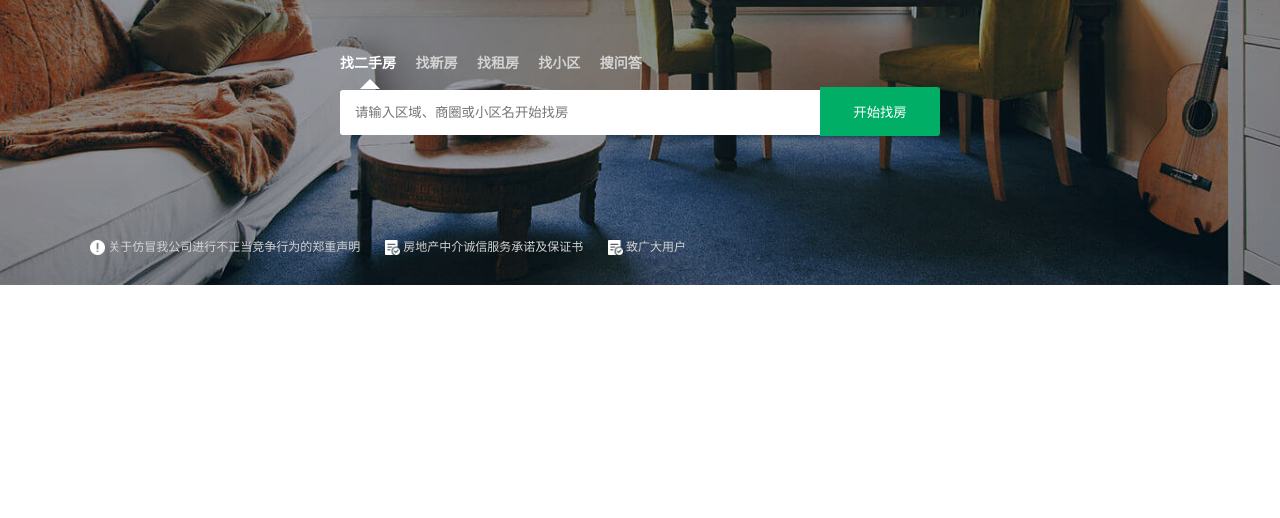
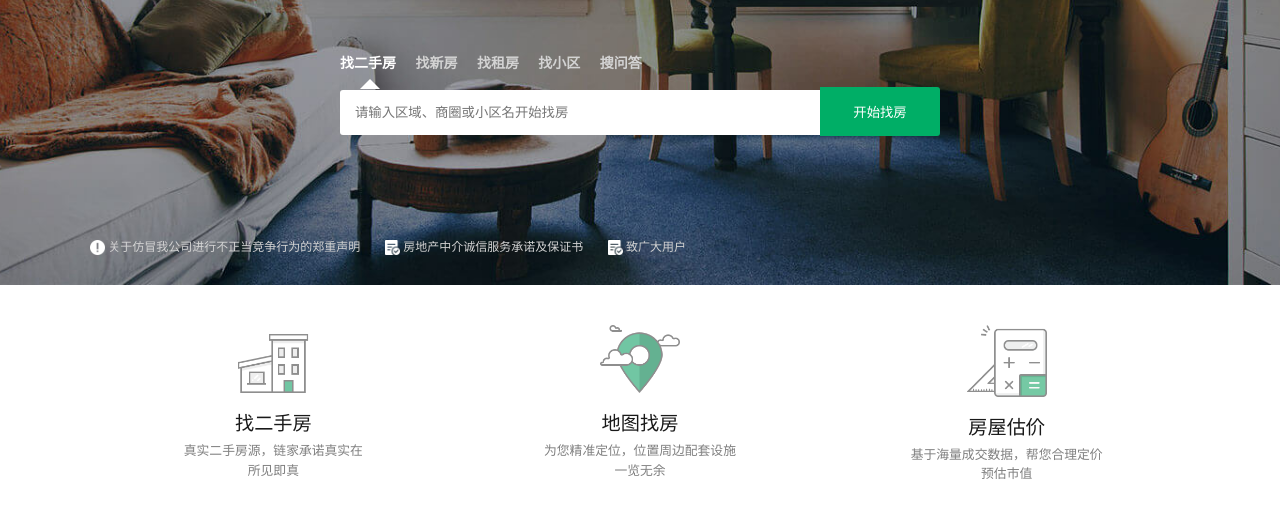
Before and after one commit to maoyuanasd/biao-class-1, a plain HTML site: page practice/023-css-lianjia/index.html in a window 1280 px wide. Shown: the part 316-834 px from the top of the page. Before the commit the page ends 800 px from the top, so only its background shows below. Drawn offline with Linux system fonts and the light colour scheme.

Commit message:
update main support

```diff
--- a/practice/023-css-lianjia/index.html
+++ b/practice/023-css-lianjia/index.html
@@ -74,3 +74,36 @@
     </div>
 
 </div>
+
+<div class="row main">
+    <div class="row support">
+        <div class="wrapper">
+            <a href="" class="col col-4 card">
+                <img src="./img/support1.png" alt="">
+                <div class="text">
+                    <div class="title">找二手房</div>
+                    <div class="desc">真实二手房源，链家承诺真实在<br>所见即真</div>
+                </div>
+            </a>
+            <a href="" class="col col-4 card">
+                <img src="./img/support2.png" alt="">
+                <div class="text">
+                    <div class="title">地图找房</div>
+                    <div class="desc">为您精准定位，位置周边配套设施<br>一览无余</div>
+                </div>
+            </a>
+            <a href="" class="col col-4 card">
+                <img src="./img/support3.png" alt="">
+                <div class="text">
+                    <div class="title">房屋估价</div>
+                    <div class="desc">基于海量成交数据，帮您合理定价<br>预估市值</div>
+                </div>
+            </a>
+        </div>
+    </div>
+    <div class="row app"></div>
+    <div class="row ershou"></div>
+    <div class="row xiaoqu"></div>
+    <div class="row xinfang"></div>
+    <div class="row query"></div>
+</div>
--- a/practice/023-css-lianjia/main.css
+++ b/practice/023-css-lianjia/main.css
@@ -265,3 +265,28 @@ form {
 .anno a:hover {
     color: white;
 }
+
+.support {
+    padding: 40px 0;
+}
+
+.support .card {
+    text-align: center;
+}
+
+.support .card img {
+    max-width: 80px;
+}
+
+.support .title {
+    margin-top: 15px;
+    color: rgba(0, 0, 0, 0.9);
+    font-size: 1.2em;
+}
+
+.support .desc {
+    color: rgba(0, 0, 0, 0.5);
+    font-size: 0.8em;
+    margin-top: 5px;
+    line-height: 1.5;
+}
```
Also changed, not shown: practice/023-css-lianjia/img/support1.png (added), practice/023-css-lianjia/img/support2.png (added), practice/023-css-lianjia/img/support3.png (added).
